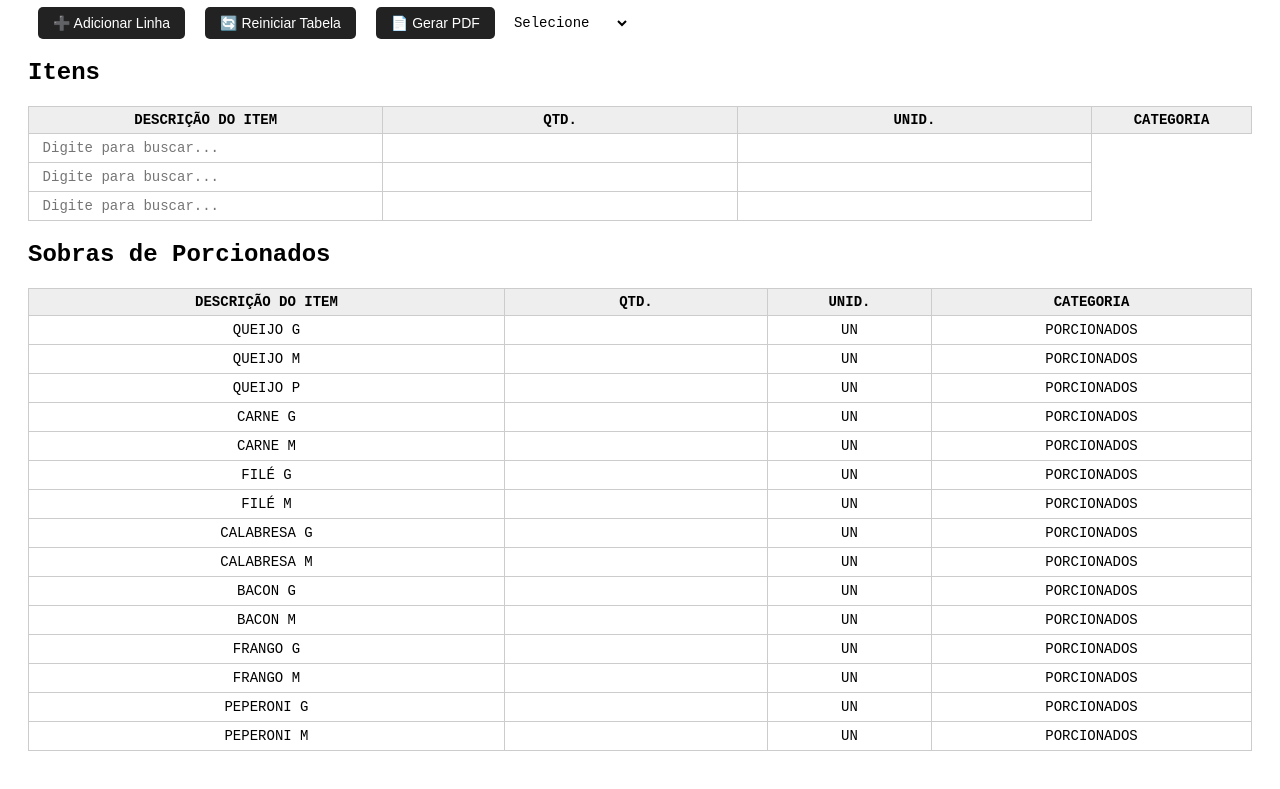
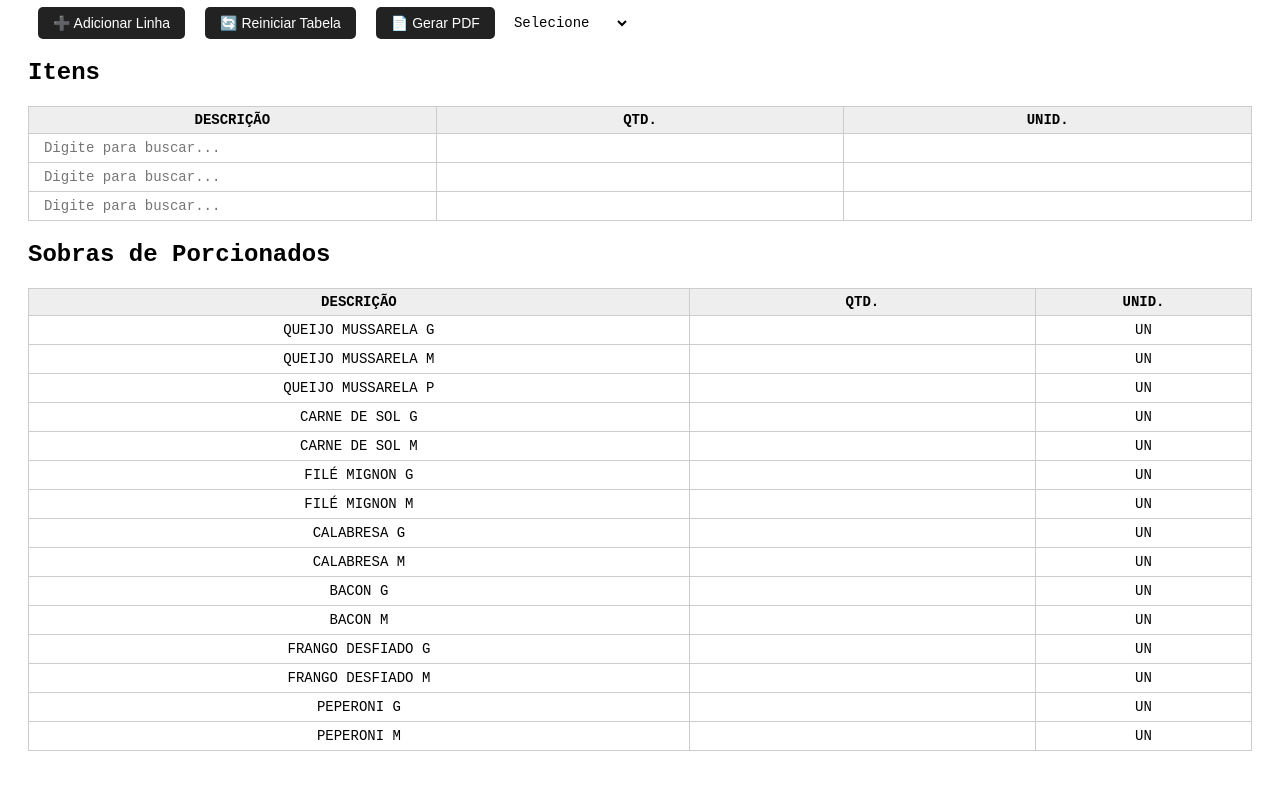
Before and after one commit to Gabriel6838/solicitacaoDeInsumos, a plain HTML site: page index.html in a window 1280 px wide. Shown: the part 103-892 px from the top of the page. Drawn offline with nearby package versions, Linux system fonts and the light colour scheme.

Commit message:
Update index.html

```diff
--- a/index.html
+++ b/index.html
@@ -63,10 +63,9 @@
 <table id="tabela">
   <thead>
     <tr>
-      <th>DESCRIÇÃO DO ITEM</th>
+      <th>DESCRIÇÃO</th>
       <th>QTD.</th>
       <th>UNID.</th>
-      <th>CATEGORIA</th>
     </tr>
   </thead>
   <tbody></tbody>
@@ -76,28 +75,27 @@
 <table id="tabelaFixos">
   <thead>
     <tr>
-      <th>DESCRIÇÃO DO ITEM</th>
+      <th>DESCRIÇÃO</th>
       <th>QTD.</th>
       <th>UNID.</th>
-      <th>CATEGORIA</th>
     </tr>
   </thead>
   <tbody>
-    <tr><td>QUEIJO G</td><td><input type="number" class="qtd-input" min="0"></td><td>UN</td><td>PORCIONADOS</td></tr>
-    <tr><td>QUEIJO M</td><td><input type="number" class="qtd-input" min="0"></td><td>UN</td><td>PORCIONADOS</td></tr>
-    <tr><td>QUEIJO P</td><td><input type="number" class="qtd-input" min="0"></td><td>UN</td><td>PORCIONADOS</td></tr>
-    <tr><td>CARNE G</td><td><input type="number" class="qtd-input" min="0"></td><td>UN</td><td>PORCIONADOS</td></tr>
-    <tr><td>CARNE M</td><td><input type="number" class="qtd-input" min="0"></td><td>UN</td><td>PORCIONADOS</td></tr>
-    <tr><td>FILÉ G</td><td><input type="number" class="qtd-input" min="0"></td><td>UN</td><td>PORCIONADOS</td></tr>
-    <tr><td>FILÉ M</td><td><input type="number" class="qtd-input" min="0"></td><td>UN</td><td>PORCIONADOS</td></tr>
-    <tr><td>CALABRESA G</td><td><input type="number" class="qtd-input" min="0"></td><td>UN</td><td>PORCIONADOS</td></tr>
-    <tr><td>CALABRESA M</td><td><input type="number" class="qtd-input" min="0"></td><td>UN</td><td>PORCIONADOS</td></tr>
-    <tr><td>BACON G</td><td><input type="number" class="qtd-input" min="0"></td><td>UN</td><td>PORCIONADOS</td></tr>
-    <tr><td>BACON M</td><td><input type="number" class="qtd-input" min="0"></td><td>UN</td><td>PORCIONADOS</td></tr>
-    <tr><td>FRANGO G</td><td><input type="number" class="qtd-input" min="0"></td><td>UN</td><td>PORCIONADOS</td></tr>
-    <tr><td>FRANGO M</td><td><input type="number" class="qtd-input" min="0"></td><td>UN</td><td>PORCIONADOS</td></tr>
-    <tr><td>PEPERONI G</td><td><input type="number" class="qtd-input" min="0"></td><td>UN</td><td>PORCIONADOS</td></tr>
-    <tr><td>PEPERONI M</td><td><input type="number" class="qtd-input" min="0"></td><td>UN</td><td>PORCIONADOS</td></tr>
+    <tr><td>QUEIJO MUSSARELA G</td><td><input type="number" class="qtd-input" min="0"></td><td>UN</td></tr>
+    <tr><td>QUEIJO MUSSARELA M</td><td><input type="number" class="qtd-input" min="0"></td><td>UN</td></tr>
+    <tr><td>QUEIJO MUSSARELA P</td><td><input type="number" class="qtd-input" min="0"></td><td>UN</td></tr>
+    <tr><td>CARNE DE SOL G</td><td><input type="number" class="qtd-input" min="0"></td><td>UN</td></tr>
+    <tr><td>CARNE DE SOL M</td><td><input type="number" class="qtd-input" min="0"></td><td>UN</td></tr>
+    <tr><td>FILÉ MIGNON G</td><td><input type="number" class="qtd-input" min="0"></td><td>UN</td></tr>
+    <tr><td>FILÉ MIGNON M</td><td><input type="number" class="qtd-input" min="0"></td><td>UN</td></tr>
+    <tr><td>CALABRESA G</td><td><input type="number" class="qtd-input" min="0"></td><td>UN</td></tr>
+    <tr><td>CALABRESA M</td><td><input type="number" class="qtd-input" min="0"></td><td>UN</td></tr>
+    <tr><td>BACON G</td><td><input type="number" class="qtd-input" min="0"></td><td>UN</td></tr>
+    <tr><td>BACON M</td><td><input type="number" class="qtd-input" min="0"></td><td>UN</td></tr>
+    <tr><td>FRANGO DESFIADO G</td><td><input type="number" class="qtd-input" min="0"></td><td>UN</td></tr>
+    <tr><td>FRANGO DESFIADO M</td><td><input type="number" class="qtd-input" min="0"></td><td>UN</td></tr>
+    <tr><td>PEPERONI G</td><td><input type="number" class="qtd-input" min="0"></td><td>UN</td></tr>
+    <tr><td>PEPERONI M</td><td><input type="number" class="qtd-input" min="0"></td><td>UN</td></tr>
   </tbody>
 </table>
 
```
